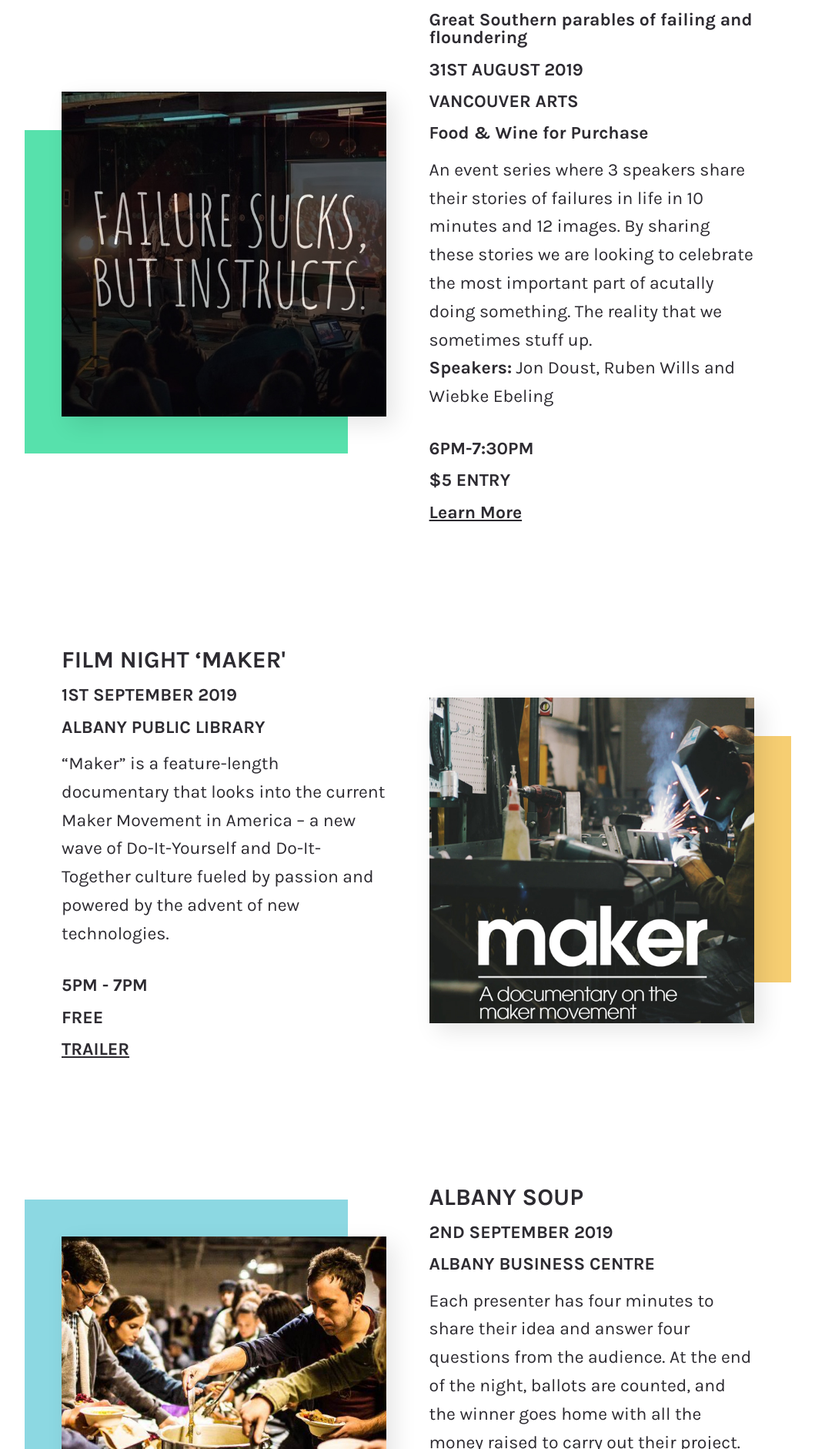
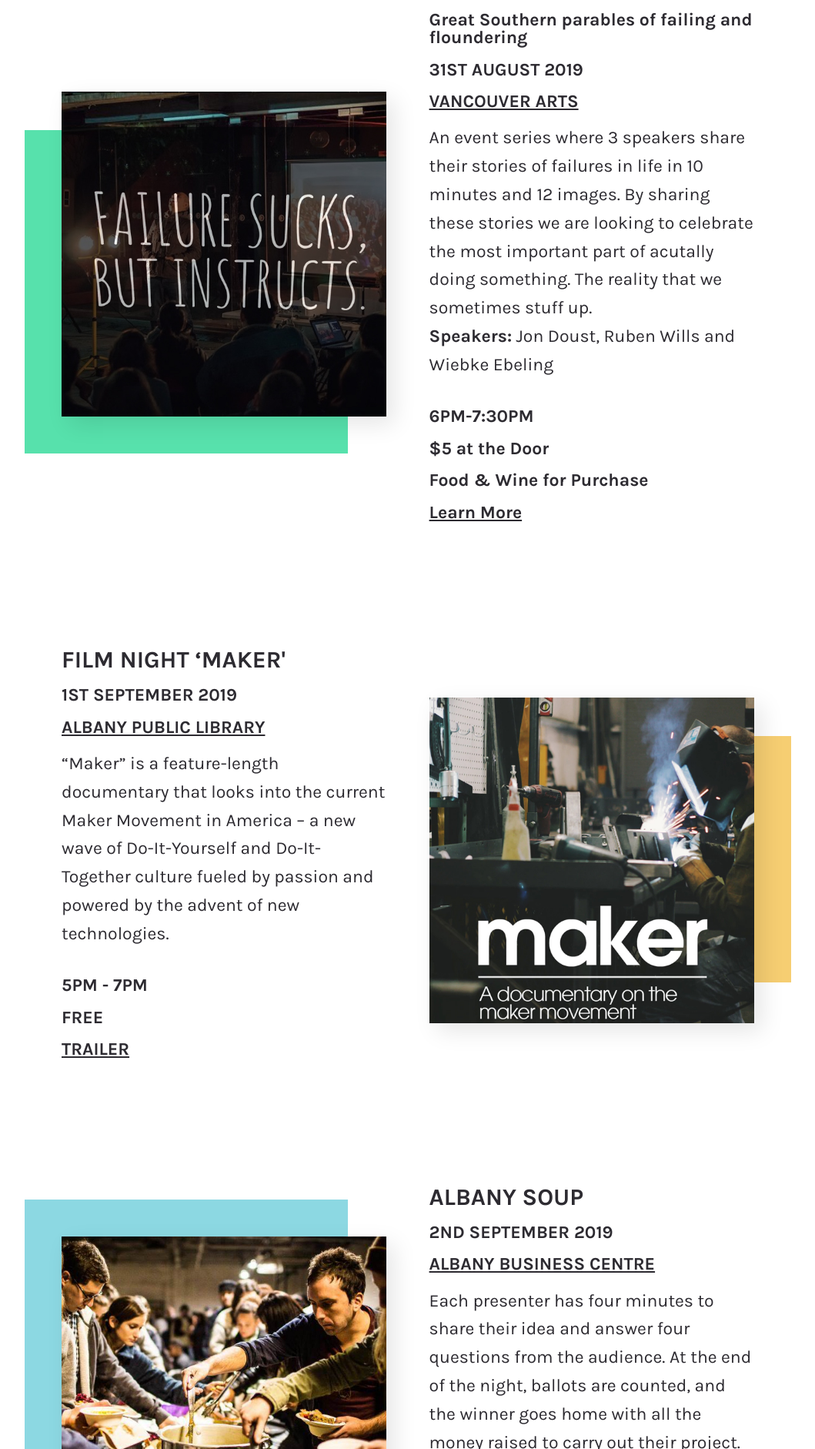
Before and after one commit to leondelpech/fathomweek, a plain HTML site: page index.html in a window 1280 px wide. Shown: the part 498-2380 px from the top of the page at 77% size, without its empty margins (110-1169 px from the left). Drawn offline with Linux system fonts and the light colour scheme.

Commit message:
Update to Maps for Links to Places

```diff
--- a/index.html
+++ b/index.html
@@ -52,22 +52,23 @@
                     <h3>SHIPWRECKED</h3>
                     <h4>Great Southern parables of failing and floundering</h4>
                     <h4>31ST AUGUST 2019</h4>
-                    <h4>VANCOUVER ARTS</h4>
+                    <h4><a href="https://goo.gl/maps/rsd7suJWmPnFrXjX9" target="_blank" class="link"> VANCOUVER ARTS</a></h4>
 
-                    <h4>Food & Wine for Purchase</h4>
+
                     <p>An event series where 3 speakers share their stories of failures in life in 10 minutes and 12 images. By sharing these stories we are looking to celebrate the most important part of acutally doing something. The reality that we sometimes stuff up.
                         <br>
                     </p><strong>Speakers:</strong> Jon Doust, Ruben Wills and Wiebke Ebeling</p>
                     <br>
                     <h4>6PM-7:30PM</h4>
-                    <h4>$5 ENTRY</h4>
+                    <h4>$5 at the Door</h4>
+                    <h4>Food & Wine for Purchase</h4>
                     <h4><a href="https://www.bbc.com/worklife/article/20170312-yes-you-should-tell-everyone-about-your-failures" target="_blank" class="link">Learn More</a></h4>
                 </div>
                 <!-- Teepees -->
                 <div class="grid-column span-half pt3 pb3 mobile-m order-4">
                     <h3>FILM NIGHT  ‘MAKER' </h3>
                     <h4>1ST SEPTEMBER 2019</h4>
-                    <h4>ALBANY PUBLIC LIBRARY</h4>
+                    <h4><a href="https://goo.gl/maps/F2rvAhRWGy1oN8w39" target="_blank" class="link">ALBANY PUBLIC LIBRARY</a></h4>
                     <p>“Maker” is a feature-length documentary that looks into the current Maker Movement in America – a new wave of Do-It-Yourself and Do-It-Together culture fueled by passion and powered by the advent of new technologies.</p>
                     <br>
                     <h4>5PM - 7PM</h4>
@@ -90,7 +91,7 @@
                 <div class="grid-column span-half pt3 pb3 mobile-m order-6">
                     <h3>ALBANY SOUP</h3>
                     <h4>2ND SEPTEMBER 2019</h4>
-                    <h4>ALBANY BUSINESS CENTRE</h4>
+                    <h4><a href="https://goo.gl/maps/1dWYdi7YFszPvgiW6" target="_blank" class="link">ALBANY BUSINESS CENTRE</a></h4>
                     <p>Each presenter has four minutes to share their idea and answer four questions from the audience. At the end of the night, ballots are counted, and the winner goes home with all the money raised to carry out their project.</p>
                     <br>
                     <h4>5:30PM-8PM</h4>
@@ -102,7 +103,7 @@
                 <div class="grid-column span-half pt3 pb3 mobile-m order-8">
                      <h3>DESIGN THINKING <br>+ FATHOM CO</h3>
                     <h4>5TH SEPTEMBER 2019</h4>
-                    <h4>CO-OP BUILDING</h4>
+                    <h4><a href="https://goo.gl/maps/cXMZECKzdQfbE9L89" target="_blank" class="link">CO-OP BUILDING</a></h4>
                     <p>This workshop will arm you with the foundations of design thinking and the knowledge on how to apply it in your organisation, role and life. Learn about FathomCo and our ongoing support of Creativity, Innovation and Collaboration in the Great Southern Region.</p>
                     <br>
                     <h4>6PM-8PM</h4>
@@ -126,7 +127,7 @@
                 <div class="grid-column span-half pt3 pb3 mobile-m order-10">
                     <h3>GOVHACK</h3>
                     <h4>FRIDAY 6TH-8TH SEPT</h4>
-                    <h4>ALBANY LIBRARY</h4>
+                    <h4><a href="https://goo.gl/maps/F2rvAhRWGy1oN8w39" target="_blank" class="link">ALBANY LIBRARY</a></h4>
                     <p>GovHack is an international competition for people of all abilities who seek to make life better through open data</p>
                     <br>
                     <h4>6PM-8PM</h4>
```
